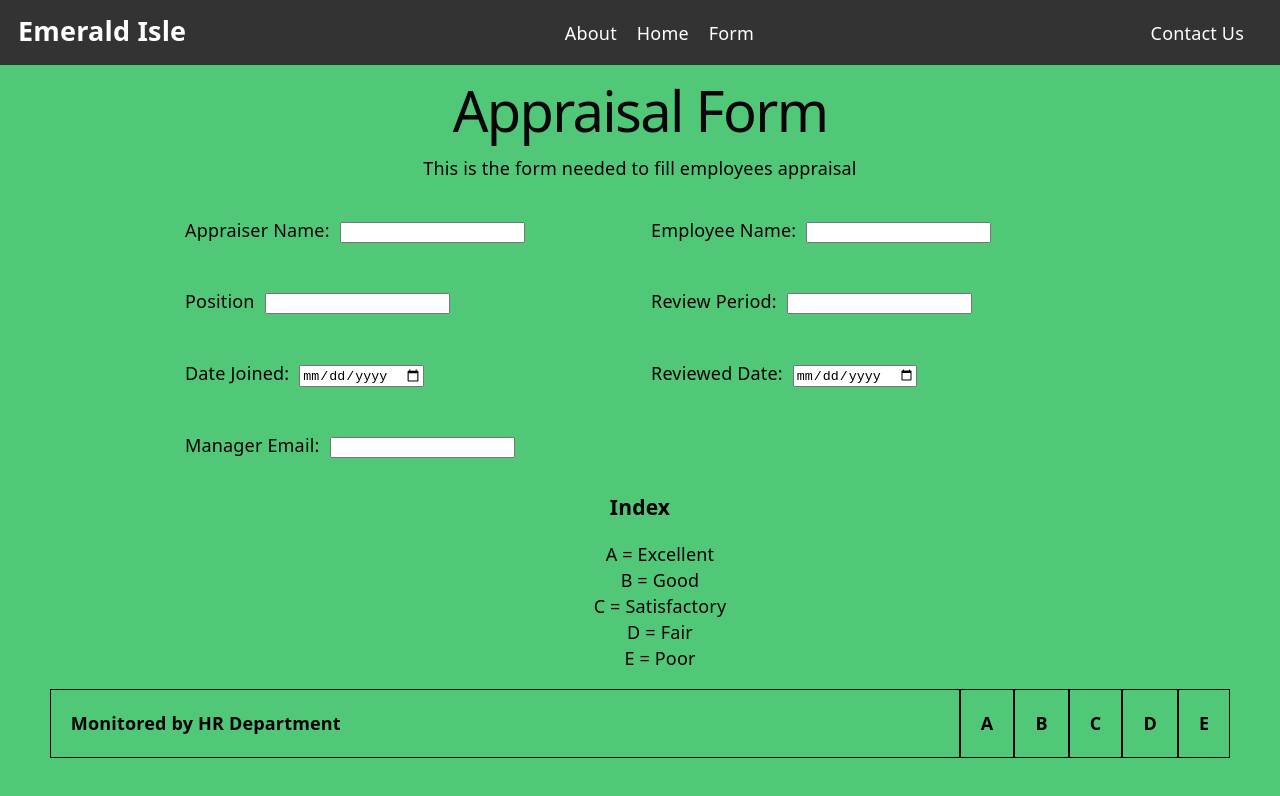
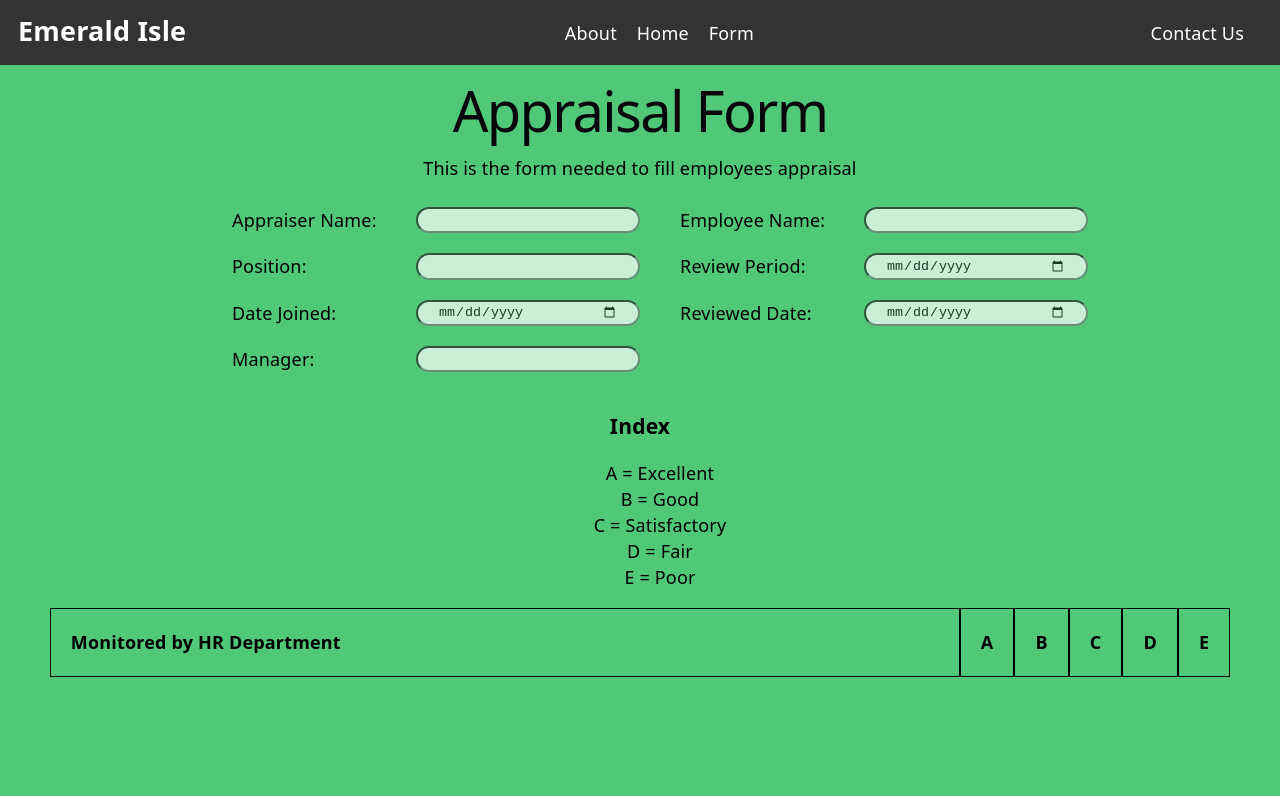
Before and after one commit to eimts2026/performance-review, a React (Vite) app in the folder frontend/: page /form in a window 1280 px wide. Shown: the top 796 px of the page. Built offline with nearby package versions, Linux system fonts and the light colour scheme.

Commit message:
Minor Changes
Can't remember what I did, but I did something

```diff
--- a/frontend/src/pages/MainForm.css
+++ b/frontend/src/pages/MainForm.css
@@ -13,35 +13,28 @@
     color: black;
 }
 
-/* Grid Design */
+/* From Grid Design */
 .form-grid {
-    /* this controls the entire form */
     display: grid;
-    grid-template-columns: auto auto auto;
-    /* background-color:gold; */
-    padding: 10px;
-    gap: 40px 40px;
-    margin-left: 155px;
-    grid-template-columns: repeat(2, 0.4fr);
-    justify-items: start;
+    width: 70%;
+    justify-content: center;
+    justify-self: center;
+    grid-template-columns: repeat(4, 1fr);
 }
 
-.form-grid div label {
-    /* this affects the labels */
+.form-grid label {
     color: black;
-    padding-right: 10px;
+    justify-self: left;
+    margin-bottom: 20px;
+    padding-left: 40px;
 }
 
-.form-grid div {
-    /* this acts like an invisible box for each */
-    background-color: none;
-    padding-bottom: 5px;
+.form-grid input {
+    margin-bottom: 20px;
+    border-radius: 20px;
+    opacity: 70%;
     padding-left: 20px;
     padding-right: 20px;
-}
-
-.form-grid div input {
-
 }
 
 /* HR TABLE DESIGN */
--- a/frontend/src/pages/MainForm.jsx
+++ b/frontend/src/pages/MainForm.jsx
@@ -23,40 +23,12 @@ function MainForm() {
                 <form class='form'>
                     {/* FORM GRID */}
                     <div class='form-grid'>
-                        <div id='ap-name'>
-                            <label for='ap-name'>Appraiser Name:</label>
-                            <input type='text' id='ap-name' />
-                        </div>
-
-                        <div id='emp-name'>
-                            <label for='emp-name'>Employee Name:</label>
-                            <input type='text' id='emp-name' />
-                        </div>
-
-                        <div id='pos'>
-                            <label for='pos'>Position</label>
-                            <input type='text' id='pos' />
-                        </div>
-
-                        <div id='rev-per'>
-                            <label for='rev-per'>Review Period:</label>
-                            <input type='number' id='rev-per' />
-                        </div>
-
-                        <div id='join-dt'>
-                            <label for='join-dt'>Date Joined:</label>
-                            <input type='date' irev-dtd='join-dt' />
-                        </div>
-
-                        <div id='rev-dt'>
-                            <label for='rev-dt'>Reviewed Date:</label>
-                            <input type='date' id='rev-dt' />
-                        </div>
-
-                        <div id='mgr'>
-                            <label for='mgr'>Manager Email:</label>
-                            <input type='text' id='mgr' />
-                        </div>
+                        {form_top.map((forms) => (
+                            <>
+                                <label for={forms.id}>{forms.name}</label>
+                                <input type={forms.type} id={forms.id} />
+                            </>
+                        ))}
                     </div>
 
                     {/* INDEX */}
```
Also changed, not shown: frontend/src/pages/Home.jsx (line endings or trailing spaces).
